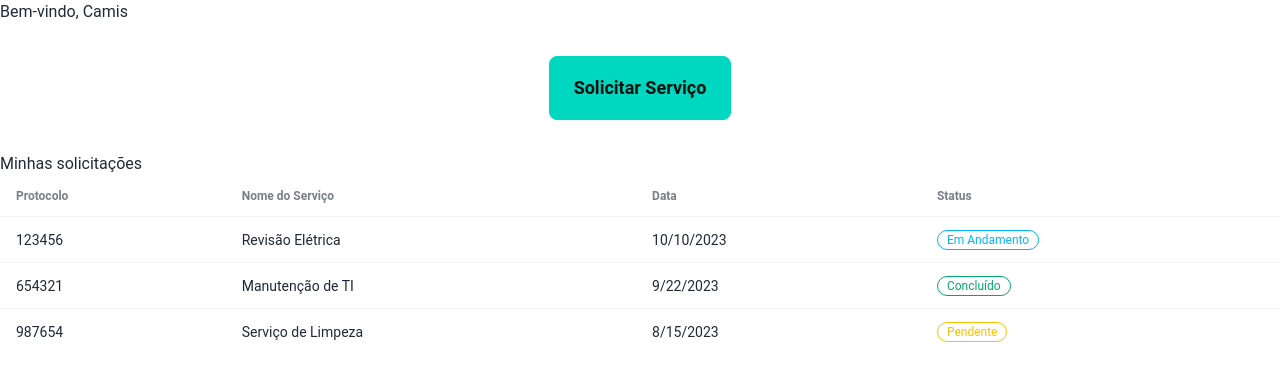
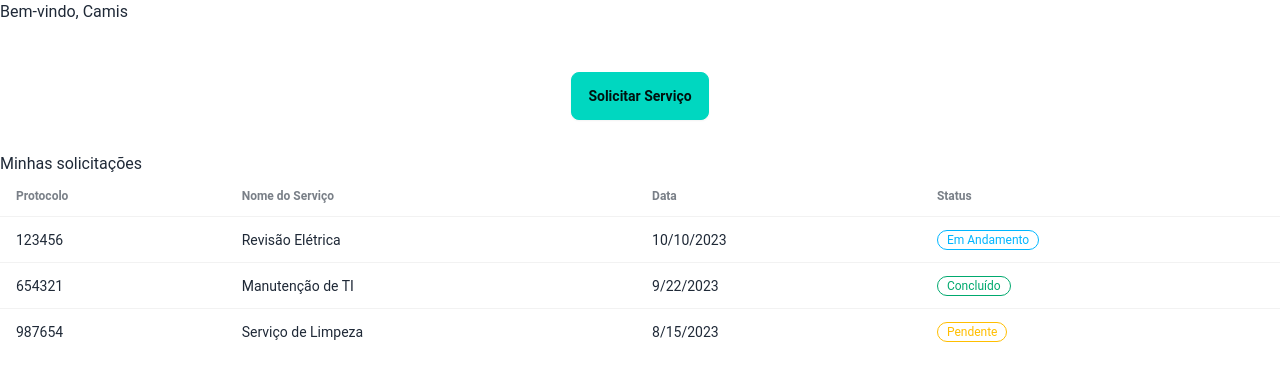
Before and after one commit to camilabr74/HTML_PI_2, a React (Vite) app: page /home in a window 1280 px wide. Shown: the top 380 px of the page. Built offline with nearby package versions, Linux system fonts and the light colour scheme.

Commit message:
Adiciona alterações no Botão Call To Action

```diff
--- a/src/components/ButtonCTA/ButtonCTA.jsx
+++ b/src/components/ButtonCTA/ButtonCTA.jsx
@@ -3,10 +3,10 @@ import React from 'react';
 import { Link } from 'react-router-dom';
 //import './Button.css'; // Importando o CSS do botão
 
-function ButtonCTA({ to, children, onClick }) {
+function ButtonCTA({ to, children}) {
   return (
     <Link to={to}>
-      <button className="btn btn-accent sm:btn-sm md:btn-md lg:btn-lg">
+      <button className="btn btn-accent sm:btn-sm md:btn-md lg:btn-md mt-4">
         {children}
       </button>
     </Link>
```
